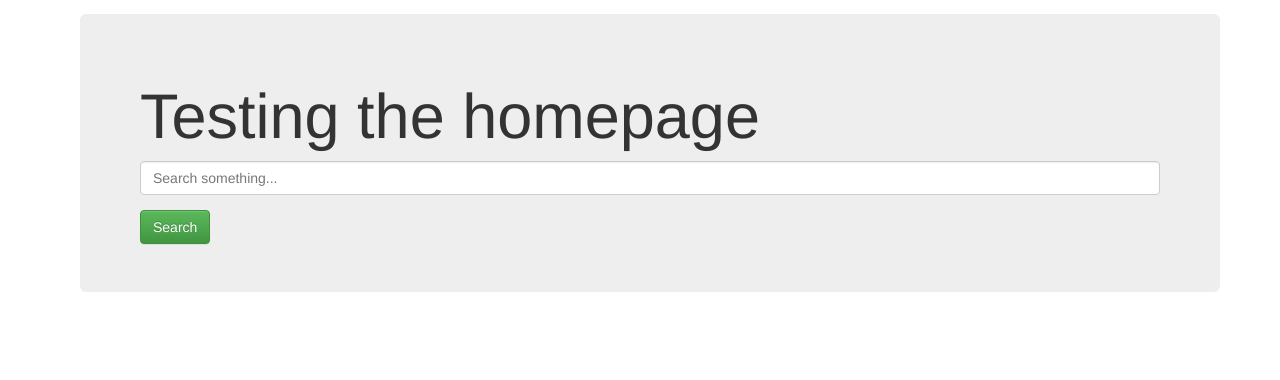
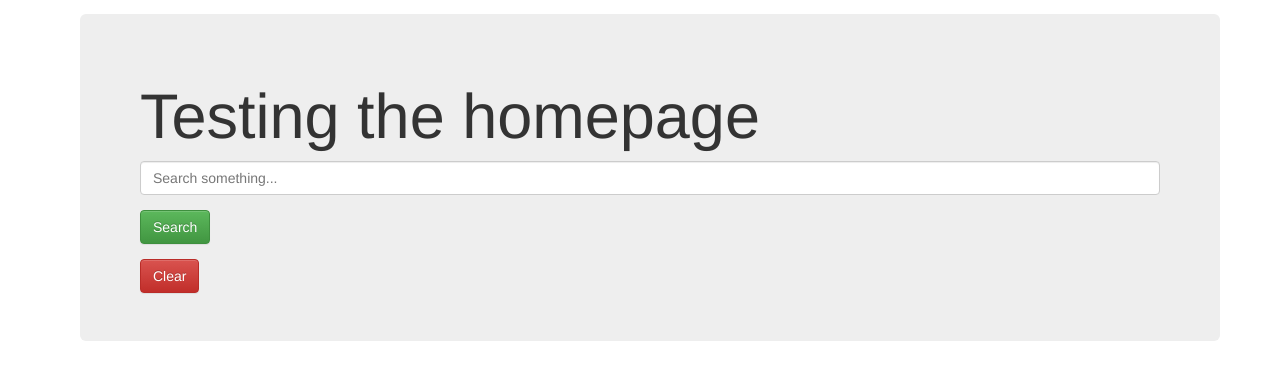
Before and after one commit to nadia26/QueryProject, a Flask app: page / in a window 1280 px wide. Shown: the part 51-431 px from the top of the page. Run offline with Flask 2, Linux system fonts and the light colour scheme; some libraries are stand-ins or nearby versions.

Commit message:
Clear
Just to clear the search field.

```diff
--- a/templates/home.html
+++ b/templates/home.html
@@ -46,13 +46,17 @@ body {
       <div class="jumbotron">
         <h1>Testing the homepage</h1>
 
-	<form  role="form" action="/data">
+	<form role="form" action="/data">
           <div class="form-group">
             <input type="text" name="query" placeholder="Search something..." class="form-control"></input>
 	  </div>
 	  <div>
             <input type="submit" name="b" class="btn btn-success" value="Search"></input>
           </div>
+	  <p>
+	  <div>
+	    <input type="reset" name="c" class="btn btn-danger" value="Clear"></input>
+	  </div>
         </form>
 
       </div>
```
Also changed, not shown: 1 other file.
